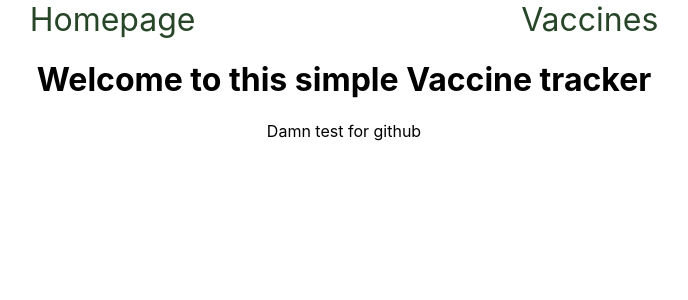
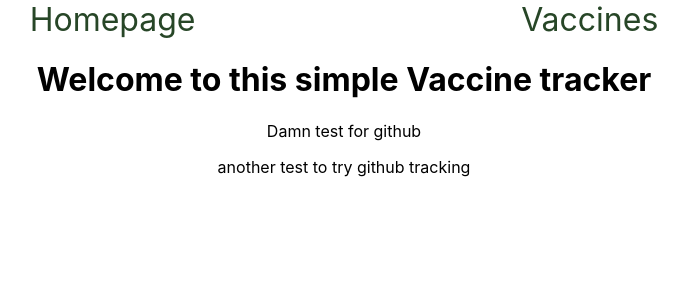
Before and after one commit to DanaKLym/vaccination-tracker, a React (Create React App) app: page / in a window 1280 px wide. Shown: the top 300 px of the page, without its empty margins (296-984 px from the left). Built offline with nearby package versions, Linux system fonts and the light colour scheme.

Commit message:
github test 2

```diff
--- a/src/Homepage.js
+++ b/src/Homepage.js
@@ -3,6 +3,7 @@ function Homepage() {
     <>
       <h1>Welcome to this simple Vaccine tracker</h1>
       <p>Damn test for github</p>
+      <a>another test to try github tracking</a>
     </>
   );
 }
```
